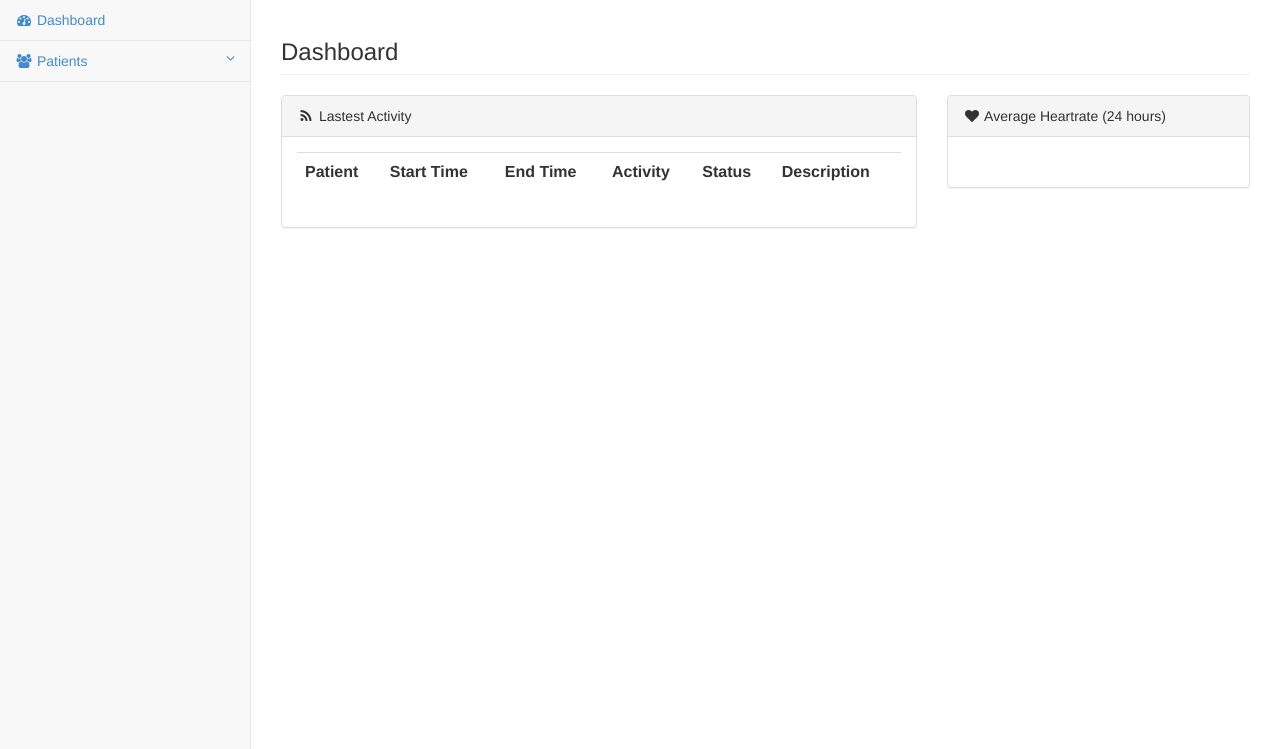
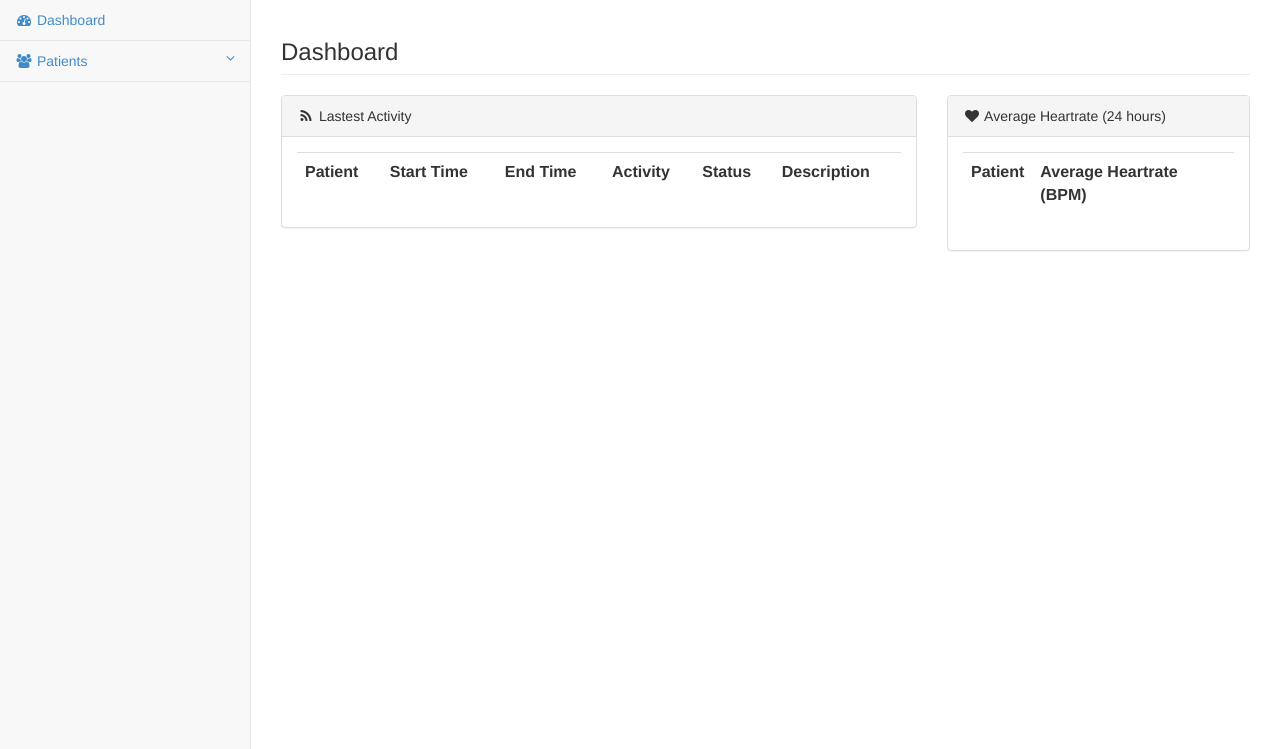
Before and after one commit to khanh2907/elec5614, a PHP site: page / in a window 1280 px wide. Shown: the part 51-800 px from the top of the page. Run offline with PHP 8.4, Linux system fonts and the light colour scheme; the visitor is signed in with stand-in values (Sample User, id 1); data that the repository does not hold is empty.

Commit message:
Add avg heart rate to dashboard

```diff
--- a/icdm/web/index.php
+++ b/icdm/web/index.php
@@ -156,7 +156,26 @@ startValidSession();
                         <!-- /.panel-heading -->
                         <div class="panel-body">
                             <table class="table">
-                            	<!-- insert status table here -->
+                            	<tr>
+                                    <th>Patient</th>
+                                    <th>Average Heartrate (BPM)</th>
+                                </tr>
+                                <?php
+
+                                foreach($patients as $patient) {
+                                    echo "<tr>";
+                                        echo "<td>";
+                                            echo '<a href="patient.php?id=', $patient['id'], '">';
+                                            echo $patient['name'], ' ', $patient['surname'];
+                                            echo "</a>";
+                                        echo "</td>";
+
+                                        echo "<td>";
+                                            echo getAverageHeartRateByHours($patient['id'], 24);
+                                        echo "</td>";
+                                    echo "</tr>";
+                                }
+                                ?>
                             </table>
                         </div>
                         <!-- /.panel-body -->
--- a/icdm/web/patient.php
+++ b/icdm/web/patient.php
@@ -370,6 +370,7 @@ $patient_id = $_GET['id'];
                     <div class="panel panel-default">
                         <div class="panel-heading">
                             <i class="fa fa-rss fa-fw"></i> Activity Log
+                            <a href="/activities.php?patient_id= <?php echo $patient_id; ?> ">See all</a>
                         </div>
                         <!-- /.panel-heading -->
                         <div class="panel-body">
```
